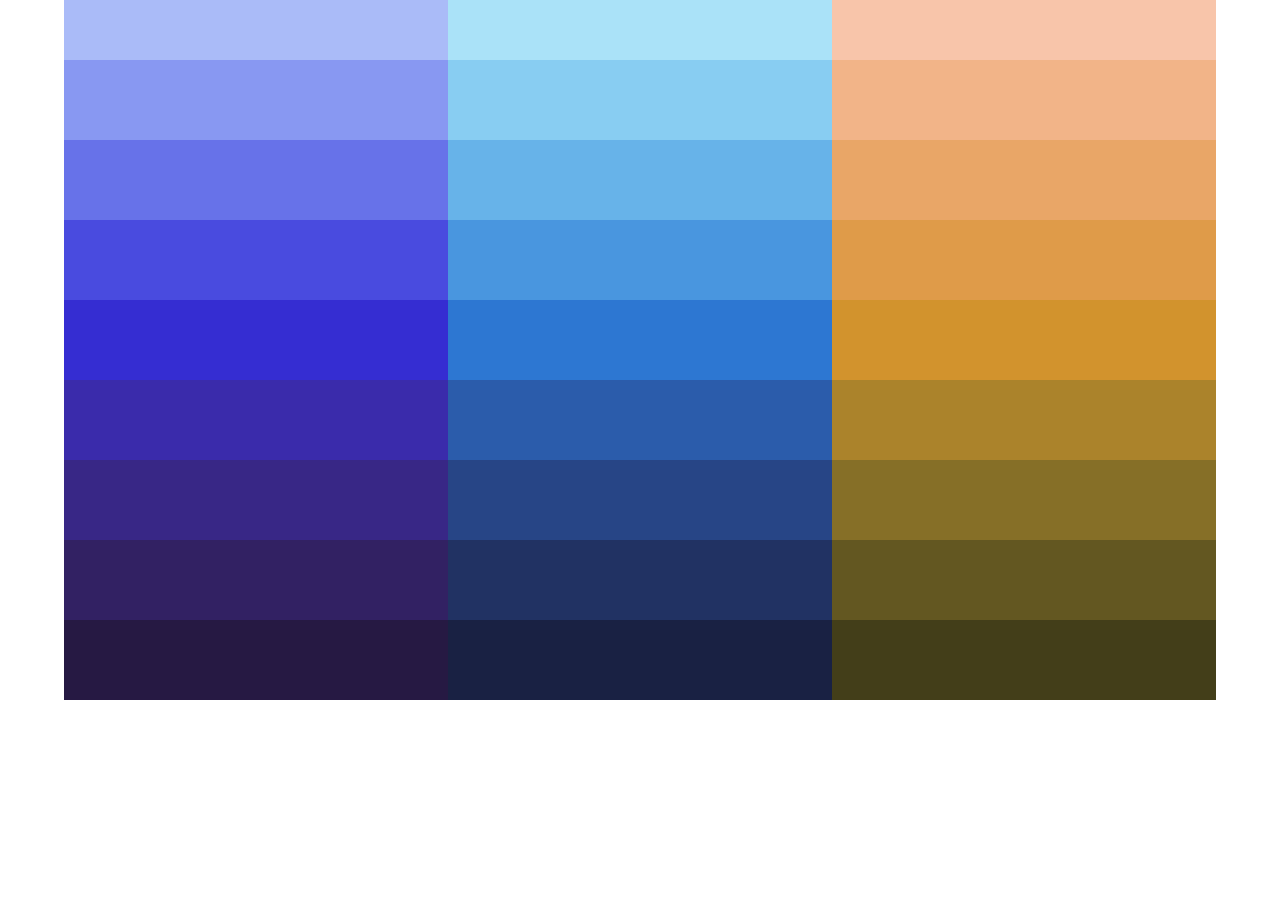
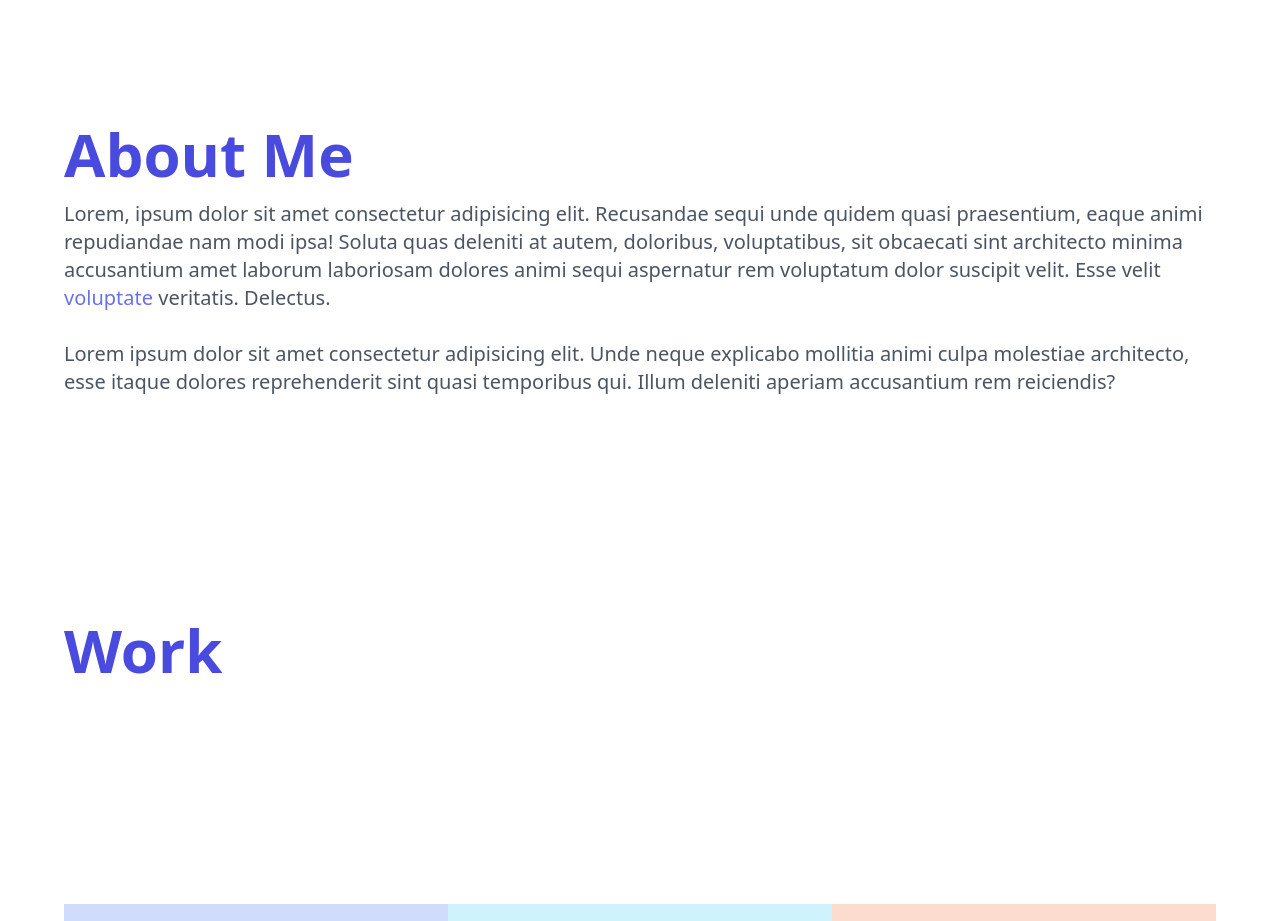
Before and after one commit to alxn3/personal-website-oldv2, a Next.js app: page / in a window 1280 px wide. Shown: the part 900-1821 px from the top of the page. Before the commit the page ends 1600 px from the top, so only its background shows below. Built offline with nearby package versions, Linux system fonts and the light colour scheme.

Commit message:
Create sections

```diff
--- /dev/null
+++ b/src/components/highlighted-text.tsx
@@ -0,0 +1,11 @@
+import { ReactNode } from "react";
+
+type Props = {
+    children?: ReactNode;
+}
+
+const HighlightedText = ({children}: Props) => {
+    return <span className="text-primary-300 dark:text-primary-300">{children}</span>
+}
+
+export default HighlightedText;
--- /dev/null
+++ b/src/components/sections/about.tsx
@@ -0,0 +1,26 @@
+import HighlightedText from 'components/highlighted-text';
+import Section from 'layouts/section';
+
+const About = () => {
+  return (
+    <Section header="About Me">
+      <p>
+        Lorem, ipsum dolor sit amet consectetur adipisicing elit. Recusandae
+        sequi unde quidem quasi praesentium, eaque animi repudiandae nam modi
+        ipsa! Soluta quas deleniti at autem, doloribus, voluptatibus, sit
+        obcaecati sint architecto minima accusantium amet laborum laboriosam
+        dolores animi sequi aspernatur rem voluptatum dolor suscipit velit. Esse
+        velit <HighlightedText>voluptate</HighlightedText> veritatis. Delectus.
+      </p>
+      <br />
+      <p>
+        Lorem ipsum dolor sit amet consectetur adipisicing elit. Unde neque
+        explicabo mollitia animi culpa molestiae architecto, esse itaque dolores
+        reprehenderit sint quasi temporibus qui. Illum deleniti aperiam
+        accusantium rem reiciendis?
+      </p>
+    </Section>
+  );
+};
+
+export default About;
--- a/src/components/sections/index.ts
+++ b/src/components/sections/index.ts
@@ -1 +1,3 @@
 export { default as Hero } from './hero';
+export { default as About } from './about';
+export { default as Work } from './work';
--- /dev/null
+++ b/src/components/sections/work.tsx
@@ -0,0 +1,7 @@
+import Section from 'layouts/section';
+
+const Work = () => {
+  return <Section header="Work"></Section>;
+};
+
+export default Work;
--- /dev/null
+++ b/src/layouts/section.tsx
@@ -0,0 +1,22 @@
+import { ReactNode } from 'react';
+
+type Props = {
+  className?: string;
+  header: string | ReactNode;
+  children?: ReactNode;
+};
+
+const Section = ({ className, header, children }: Props) => {
+  return (
+    <div
+      className={`text-xl my-56 ${
+        className || ''
+      }`}
+    >
+      <h1 className="text-6xl font-bold text-primary-400 mb-4">{header}</h1>
+      {children}
+    </div>
+  );
+};
+
+export default Section;
--- a/src/pages/index.tsx
+++ b/src/pages/index.tsx
@@ -1,10 +1,12 @@
-import { Hero } from 'components/sections';
+import { About, Hero, Work } from 'components/sections';
 import BaseLayout from 'layouts/base-layout';
 
 const Home = () => {
   return (
     <BaseLayout>
       <Hero />
+      <About />
+      <Work />
       <div className="flex flex-col h-full">
         <div className="grid h-full grid-cols-3">
           <div className="flex flex-col w-full h-full">
```
